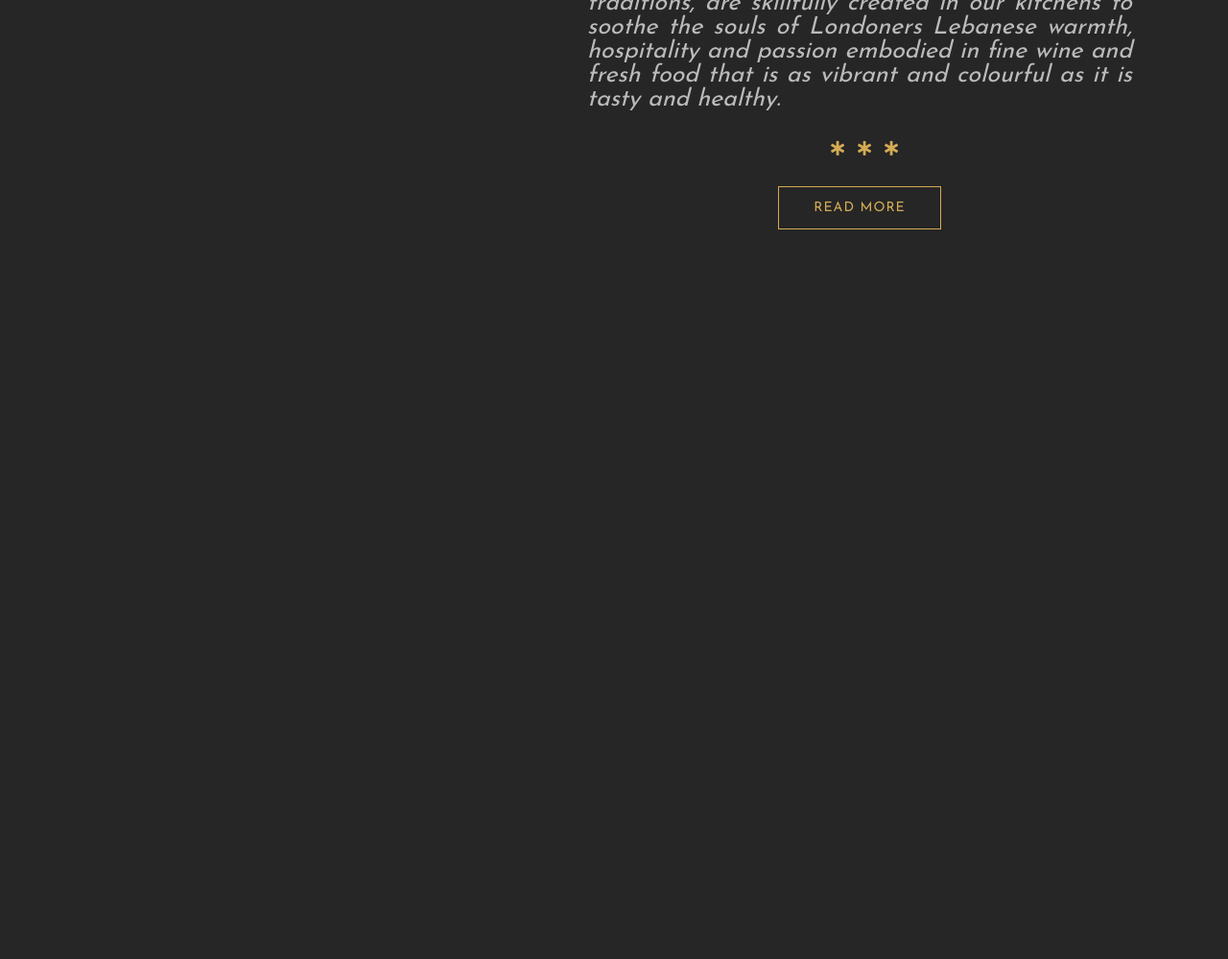
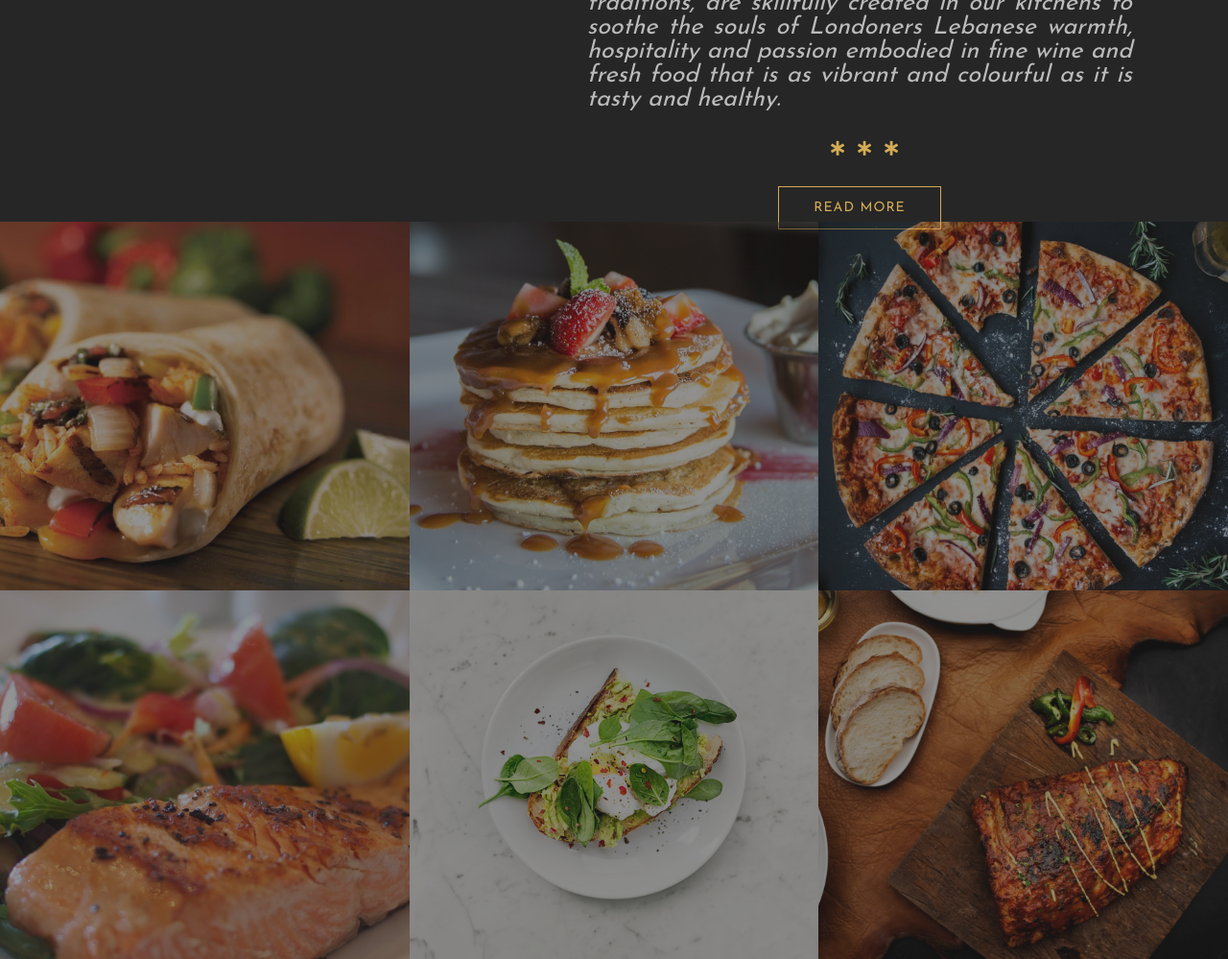
Before and after one commit to kerekmarci/lebanon-restaurant, a website: page index.html in a window 1280 px wide. Shown: the part 1289-2288 px from the top of the page at 96% size. Before the commit the page ends 1528 px from the top, so only its background shows below. Drawn offline with nearby package versions, Linux system fonts and the light colour scheme.

Commit message:
Gallery added with overlay transition

```diff
--- a/index.html
+++ b/index.html
@@ -55,7 +55,58 @@
     <!-- END ABOUT US -->
 
     <!-- GALLERY -->
-
+    <section class="gallery">
+        <div class="cards-wrapper">
+            <div class="card">
+                <div class="card-overlay">
+                    <h1 class="card-overlay-heading">Food Name</h1>
+                    <p class="card-overlay-paragraph">Price: &#163;30</p>
+                    <button type="button" class="card-overlay-btn">Order Now</button>
+                </div>
+                <img src="images/gallery-img-1.jpeg" class="card-img" alt="">
+            </div>
+            <div class="card">
+                <div class="card-overlay">
+                    <h1 class="card-overlay-heading">Food Name</h1>
+                    <p class="card-overlay-paragraph">Price: &#163;30</p>
+                    <button type="button" class="card-overlay-btn">Order Now</button>
+                </div>
+                <img src="images/gallery-img-2.jpeg" class="card-img" alt="">
+            </div>
+            <div class="card">
+                <div class="card-overlay">
+                    <h1 class="card-overlay-heading">Food Name</h1>
+                    <p class="card-overlay-paragraph">Price: &#163;30</p>
+                    <button type="button" class="card-overlay-btn">Order Now</button>
+                </div>
+                <img src="images/gallery-img-3.jpeg" class="card-img" alt="">
+            </div>
+            <div class="card">
+                <div class="card-overlay">
+                    <h1 class="card-overlay-heading">Food Name</h1>
+                    <p class="card-overlay-paragraph">Price: &#163;30</p>
+                    <button type="button" class="card-overlay-btn">Order Now</button>
+                </div>
+                <img src="images/gallery-img-4.jpeg" class="card-img" alt="">
+            </div>
+            <div class="card">
+                <div class="card-overlay">
+                    <h1 class="card-overlay-heading">Food Name</h1>
+                    <p class="card-overlay-paragraph">Price: &#163;30</p>
+                    <button type="button" class="card-overlay-btn">Order Now</button>
+                </div>
+                <img src="images/gallery-img-5.jpeg" class="card-img" alt="">
+            </div>
+            <div class="card">
+                <div class="card-overlay">
+                    <h1 class="card-overlay-heading">Food Name</h1>
+                    <p class="card-overlay-paragraph">Price: &#163;30</p>
+                    <button type="button" class="card-overlay-btn">Order Now</button>
+                </div>
+                <img src="images/gallery-img-6.jpeg" class="card-img" alt="">
+            </div>
+        </div>
+    </section>
     <!-- END GALLERY -->
 </body>
 </html>
--- a/scss/_base.scss
+++ b/scss/_base.scss
@@ -2,6 +2,7 @@ $color-dark: #262626;
 $color-black: #000000;
 $color-primary: #D3AB55;
 $color-secondary: #bbb;
+$color-white: #FFF;
 
 $font-dancingScript: 'Dancing Script', cursive;
 $font-josefineSans: 'Josefin Sans', sans-serif;
@@ -13,10 +14,10 @@ $font-nunito: 'Nunito', sans-serif;
     align-items: center;
 }
 
-@mixin textStyles {
+@mixin textStyles($transform: uppercase) {
     font-weight: 300;
     letter-spacing: 2px;
-    text-transform: uppercase;
+    text-transform: $transform;
 }
 
 @mixin centering($topValue) {
@@ -24,6 +25,11 @@ $font-nunito: 'Nunito', sans-serif;
     top: $topValue;
     left: 50%;
     transform: translate(-50%, -50%);
+}
+
+%fullSpace {
+    width: 100%;
+    height: 100%;
 }
 
 * {
--- a/scss/_components.scss
+++ b/scss/_components.scss
@@ -59,3 +59,64 @@
         color: $color-dark;
     }
 }
+
+.card {
+    width: 33.3333%;
+    height: 30vw;
+    position: relative;
+    overflow: hidden;
+
+    &:hover .card-overlay {
+        left: 0;
+    }
+
+    &-overlay {
+        position: absolute;
+        top: 0;
+        left: -100%;
+        background-color: rgba($color-primary, .6);
+        color: $color-white;
+        z-index: 10;
+        @include flexLayout;
+        flex-direction: column;
+        @extend %fullSpace;
+        transition: left .7s;
+
+        &-heading {
+            font-family: $font-nunito;
+            font-size: 50px;
+            @include textStyles(capitalize);
+        }
+
+        &-paragraph {
+            font-family: $font-josefineSans;
+            font-size: 30px;
+            margin-bottom: 30px;
+            @include textStyles(capitalize);
+        }
+
+        &-btn {
+            width: 150px;
+            height: 40px;
+            color: $color-primary;
+            background-color: $color-white;
+            font-family: $font-josefineSans;
+            font-size: 14px;
+            font-weight: bold;
+            text-transform: uppercase;
+            letter-spacing: 1px;
+            border: 1px solid $color-primary;
+            border-radius: 30px;
+            outline: none;
+            cursor: pointer;
+        }
+    }
+
+    &-img {
+        width: 100%;
+        height: 100%;
+        object-fit: cover;
+        opacity: .5;
+        @extend %fullSpace;
+    }
+}
--- a/scss/_layout.scss
+++ b/scss/_layout.scss
@@ -64,3 +64,10 @@
         }
     }
 }
+
+.gallery {
+    .cards-wrapper {
+        display: flex;
+        flex-wrap: wrap;
+    }
+}
```
Also changed, not shown: css/main.css.
